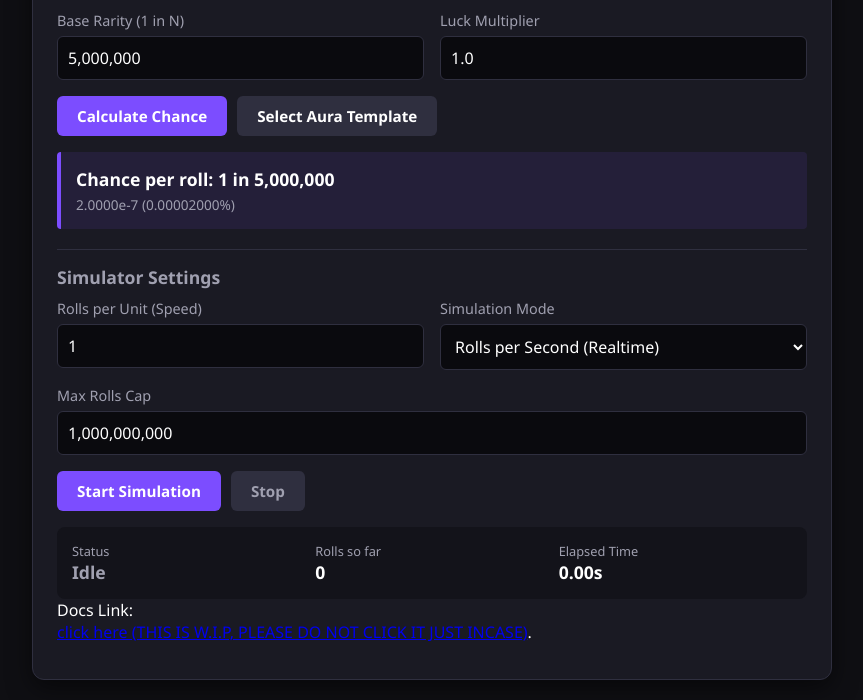
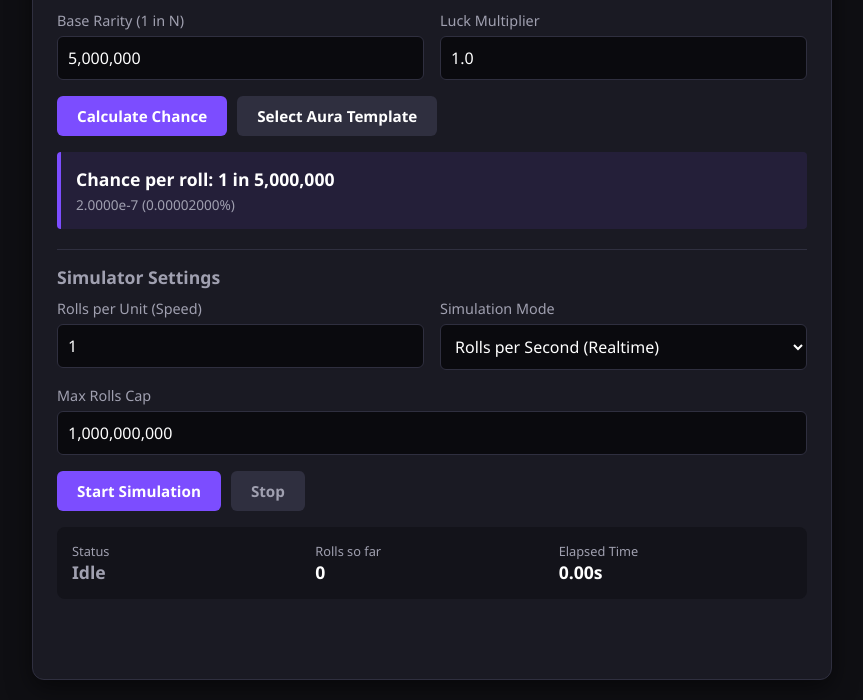
Before and after one commit to solyndot/solyndot.github.io, a plain HTML site: page index.html in a window 1280 px wide. Shown: the part 100-800 px from the top of the page, without its empty margins (208-1071 px from the left). Drawn offline with Linux system fonts and the light colour scheme.

Commit message:
Update index.html

```diff
--- a/index.html
+++ b/index.html
@@ -207,13 +207,6 @@
         <div class="stat-item">
             <div>Elapsed Time</div>
             <div id="simTime">0.00s</div>
-        </div>
-    </div>
-
-    <div class="docs-link">
-        <div class="docs-link1">
-            <div>Docs Link:</div>
-            <p><a href="https://oracle-12.gitbook.io/oracle-docs/">click here (THIS IS W.I.P, PLEASE DO NOT CLICK IT JUST INCASE)</a>.</p>
         </div>
     </div>
 </div>
```
